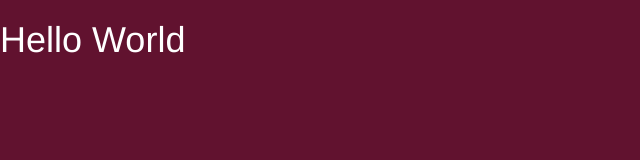
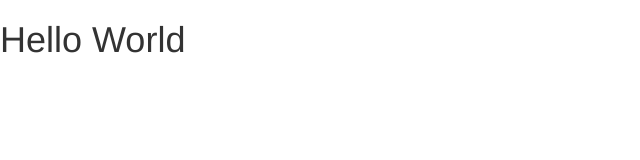
Before and after one commit to jundolor/ryokudo, a plain HTML site: page site/index.html in a window 1280 px wide. Shown: the whole page, without its empty margins (0-640 px from the left). Drawn offline with Linux system fonts and the light colour scheme.

Commit message:
styles adjusted

```diff
--- a/site/css/styles.css
+++ b/site/css/styles.css
@@ -1,5 +1,5 @@
 body {
-  font-size: 16px;
+/*  font-size: 16px;
   color: #fff;
-  background-color: #61122f;
+  background-color: #61122f;*/
 }
```
